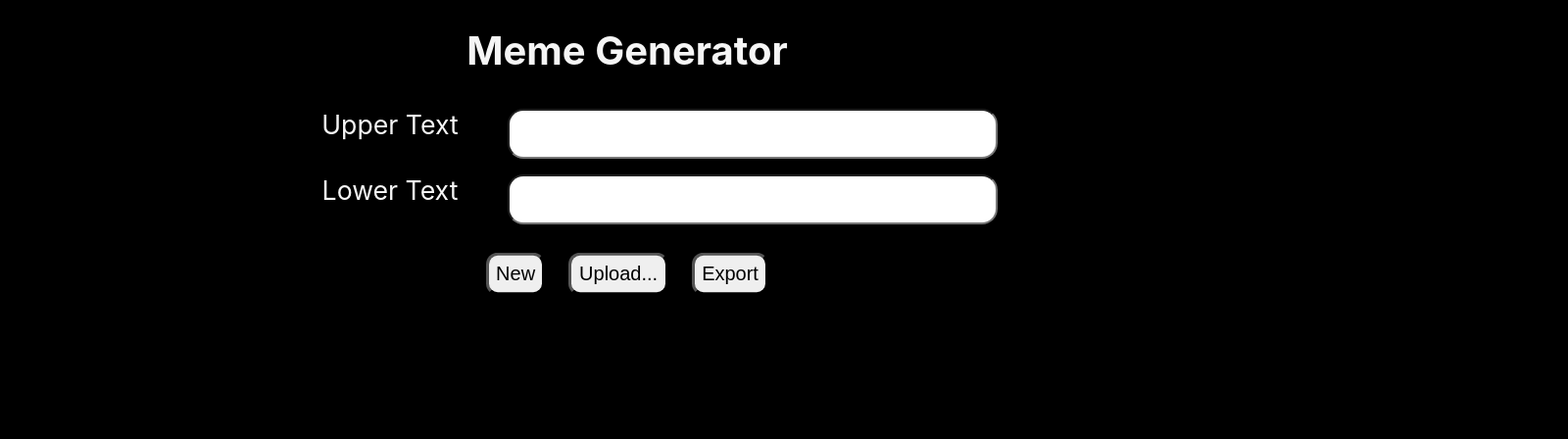
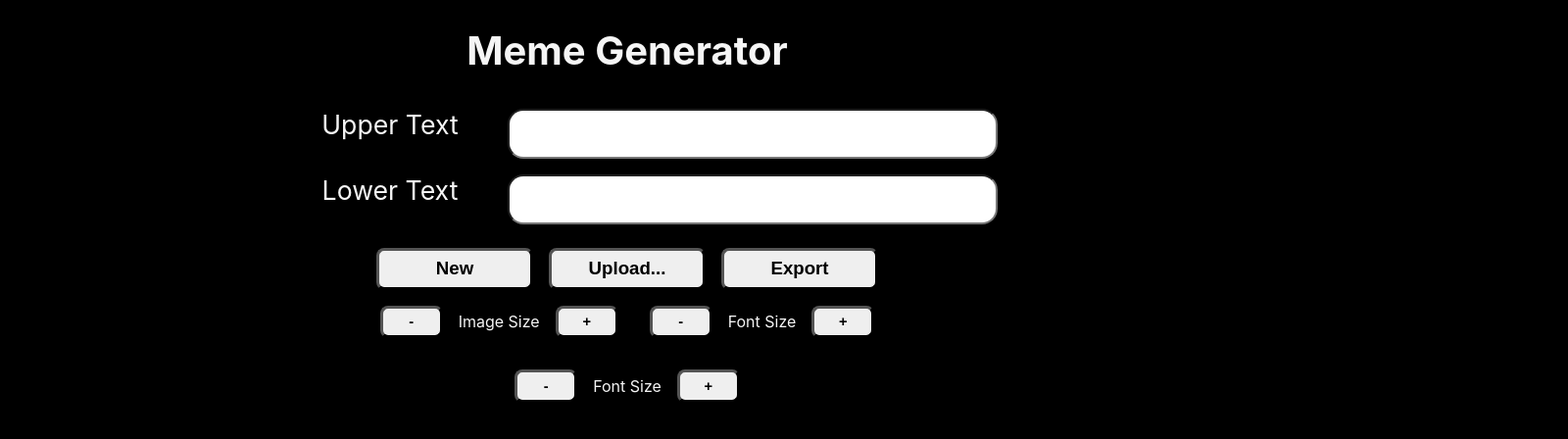
Before and after one commit to TomEsDE/wbs-meme-generator, a React (Create React App) app: page /#/ in a window 1280 px wide. Shown: the top 448 px of the page at 98% size, 1600 px wide, since content can reach past the window. Built offline with nearby package versions, Linux system fonts and the light colour scheme; no server answers.

Commit message:
adjustable font- and imagesize

```diff
--- a/src/App.css
+++ b/src/App.css
@@ -52,43 +52,68 @@ h1 {
 
 .meme-div {
   position: relative;
+  /* font-family: 'Paytone One', sans-serif;
+  font-family: 'Anton', sans-serif; */
   font-family: Impact, Haettenschweiler, 'Arial Narrow Bold', sans-serif;
-  font-size: 36pt;
+  font-size: 38pt;
+  /* font-stretch: narrower; */
+  font-weight: 500;
   padding-bottom: 1rem;
+}
+
+.adjust-div {
+  display: flex;
+  justify-content: center;
+  gap: 2rem;
 }
 
 .meme-div > img {
   background: black;
 }
+.meme-text-upper,
+.meme-text-lower {
+  position: absolute;
+  /* width: 100%; */
+  white-space: nowrap;
+  left: 50%;
+  transform: translate(-50%, 0%);
+  text-shadow: -1px -1px 10px #000, 3px -1px 2px #000, -1px 1px 2px #000,
+    1px 1px 0 #000;
+}
+
 .meme-text-upper {
-  position: absolute;
-  top: -2rem;
-  /* top: 50%; */
-  left: 50%;
-  transform: translate(-50%, 50%);
-  text-shadow: 4px 0px 2px black;
+  top: 0px;
 }
 
 .meme-text-lower {
-  position: absolute;
-  bottom: 3.6rem;
-  left: 50%;
-  transform: translate(-50%, 50%);
-  text-shadow: 4px 0px 2px black;
+  bottom: 35px;
 }
 
 .meme-buttons {
   display: flex;
   justify-content: center;
+  align-items: center;
   gap: 1rem;
-  padding: 1rem;
-  transform: scale(1.5);
-  padding-bottom: 2rem;
+  padding-bottom: 1rem;
 }
 
 button {
-  padding: 5px;
+  cursor: pointer;
+  border-width: 3px;
   border-radius: 0.5rem;
+  width: 10rem;
+  font-weight: bold;
+  padding: 0.4em;
+  font-size: 14pt;
+}
+
+button:hover {
+  background: coral;
+}
+
+.button-fs {
+  font-size: 11pt;
+  width: 4rem;
 }
 
 .meme-download {
@@ -97,6 +122,13 @@ button {
 }
 
 .meme-download-header {
+  margin-bottom: 0;
+}
+
+.meme-download-header-descr {
+  margin-bottom: 1rem;
+  font-weight: lighter;
+  font-size: smaller;
 }
 
 .file-upload label {
--- a/src/App.js
+++ b/src/App.js
@@ -10,6 +10,10 @@ function App() {
           <Route path={`/`} element={<MemeGenerator />} />
         </Routes>
       </main>
+      <style>
+        @import
+        url('https://fonts.googleapis.com/css2?family=Anton&family=Paytone+One&display=swap');
+      </style>
     </div>
   );
 }
--- a/src/components/Meme.jsx
+++ b/src/components/Meme.jsx
@@ -5,6 +5,9 @@ import FileUpload from './FileUpload';
 export default function Meme({ memes, upper, lower }) {
   const [meme, setMeme] = useState(null);
   const [showDL, setShowDL] = useState(true);
+  const [fontSizeUpper, setFontSizeUpper] = useState(30);
+  const [fontSizeLower, setFontSizeLower] = useState(30);
+  const [imageSize, setImageSize] = useState(500);
   const memeNode = useRef();
 
   useEffect(() => {
@@ -24,6 +27,18 @@ export default function Meme({ memes, upper, lower }) {
   function showRandomMeme() {
     setShowDL(false);
     if (memes) setMeme(memes[Math.floor(Math.random() * 100)]);
+  }
+
+  function inDecreaseFontsizeUpper(num) {
+    setFontSizeUpper((prev) => prev + num);
+  }
+
+  function inDecreaseFontsizeLower(num) {
+    setFontSizeLower((prev) => prev + num);
+  }
+
+  function inDecreaseImagesize(num) {
+    setImageSize((prev) => prev + num);
   }
 
   function handleUpload(file) {
@@ -53,6 +68,13 @@ export default function Meme({ memes, upper, lower }) {
         img.src = dataUrl;
         document.getElementById('img-dl').innerHTML = '';
         document.getElementById('img-dl').appendChild(img);
+
+        const el = document.createElement('a');
+        el.setAttribute('href', dataUrl);
+        el.setAttribute('download', 'meme');
+        document.getElementById('meme-div').appendChild(el);
+        el.click();
+        el.remove();
       })
       .catch(function (error) {
         console.error('oops, something went wrong!', error);
@@ -66,11 +88,65 @@ export default function Meme({ memes, upper, lower }) {
         <FileUpload accept={'image/*'} handleUpload={handleUpload} />
         <button onClick={exportMeme}>Export</button>
       </div>
-      <div ref={memeNode} className="meme-div">
-        {memes && <img width={500} src={meme?.url} alt="bild"></img>}
+      <div className="adjust-div">
+        <div className="meme-buttons">
+          <button
+            className="button-fs"
+            onClick={() => inDecreaseImagesize(-50)}
+          >
+            -
+          </button>
+          <div>Image Size</div>
+          <button className="button-fs" onClick={() => inDecreaseImagesize(50)}>
+            +
+          </button>
+        </div>
+        <div className="meme-buttons">
+          <button
+            className="button-fs"
+            onClick={() => inDecreaseFontsizeUpper(-2)}
+          >
+            -
+          </button>
+          <div>Font Size</div>
+          <button
+            className="button-fs"
+            onClick={() => inDecreaseFontsizeUpper(2)}
+          >
+            +
+          </button>
+        </div>
+      </div>
+      <div ref={memeNode} className="meme-div" id="meme-div">
+        {memes && <img width={imageSize} src={meme?.url} alt="bild"></img>}
 
-        <div className="meme-text-upper">{upper}</div>
-        <div className="meme-text-lower">{lower}</div>
+        <div
+          style={{ fontSize: `${fontSizeUpper}pt` }}
+          className="meme-text-upper"
+        >
+          {upper}
+        </div>
+        <div
+          style={{ fontSize: `${fontSizeLower}pt` }}
+          className="meme-text-lower"
+        >
+          {lower}
+        </div>
+      </div>
+      <div className="meme-buttons">
+        <button
+          className="button-fs"
+          onClick={() => inDecreaseFontsizeLower(-2)}
+        >
+          -
+        </button>
+        <div>Font Size</div>
+        <button
+          className="button-fs"
+          onClick={() => inDecreaseFontsizeLower(2)}
+        >
+          +
+        </button>
       </div>
       {true && (
         <div
@@ -78,6 +154,9 @@ export default function Meme({ memes, upper, lower }) {
           style={{ display: `${showDL ? 'block' : 'none'}` }}
         >
           <h2 className="meme-download-header">Download Meme</h2>
+          <div className="meme-download-header-descr">
+            <em>left click on the picture and save picture...</em>
+          </div>
           <div id="img-dl"></div>
         </div>
       )}
```
